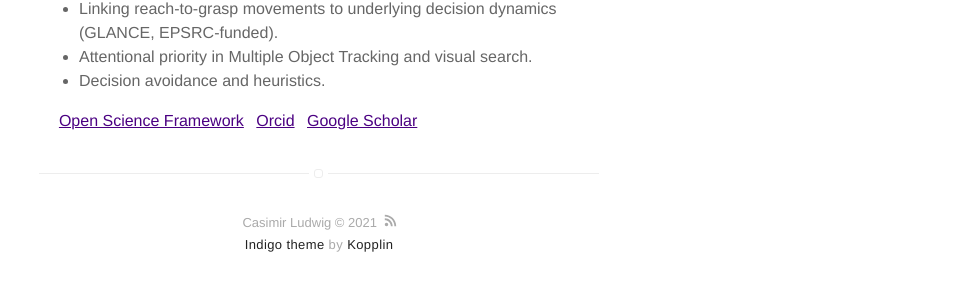
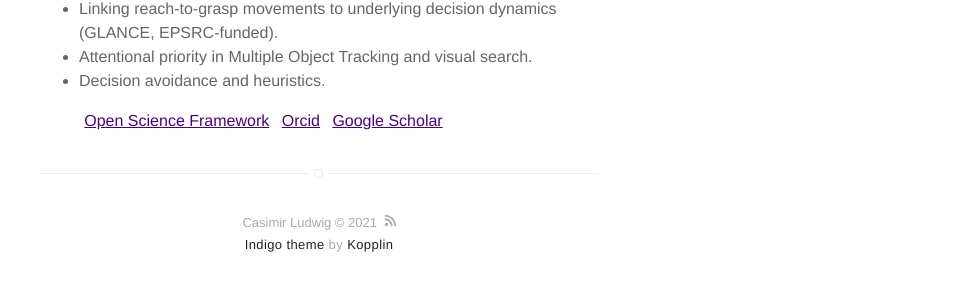
Before and after one commit to CasLudwig/CasLudwig.github.io, a Jekyll site: the page built from projects.md, in a window 1280 px wide. Shown: the part 630-934 px from the top of the page, without its empty margins (321-1280 px from the left). Built offline with Jekyll 4.4.1, drawn with Linux system fonts in a browser that asks for light colours; emoji names are drawn with the system emoji font.

Commit message:
Update projects.md

```diff
--- a/projects.md
+++ b/projects.md
@@ -12,4 +12,4 @@
 - Decision avoidance and heuristics.
 
 
-| <span style="color:white"> &nbsp; </span> | <span style="color:white"> &nbsp; </span> | [Open Science Framework](https://osf.io/5awcm/){:target="_blank"} | <span style="color:white"> &nbsp; </span> | [Orcid](https://orcid.org/0000-0003-4656-0751){:target="_blank"} | <span style="color:white"> &nbsp; </span> | [Google Scholar](http://scholar.google.com/citations?user=https://scholar.google.co.uk/citations?user=kyGMxeQAAAAJ&hl=en){:target="_blank"} |
+| <span style="color:white"> &nbsp; </span> | <span style="color:white"> &nbsp; </span> | <span style="color:white"> &nbsp; </span> | <span style="color:white"> &nbsp; </span> | <span style="color:white"> &nbsp; </span> | [Open Science Framework](https://osf.io/5awcm/){:target="_blank"} | <span style="color:white"> &nbsp; </span> | [Orcid](https://orcid.org/0000-0003-4656-0751){:target="_blank"} | <span style="color:white"> &nbsp; </span> | [Google Scholar](http://scholar.google.com/citations?user=https://scholar.google.co.uk/citations?user=kyGMxeQAAAAJ&hl=en){:target="_blank"} |
```
